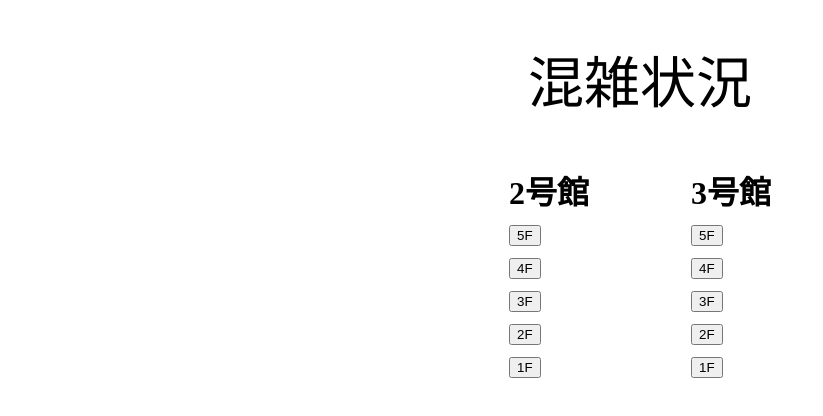
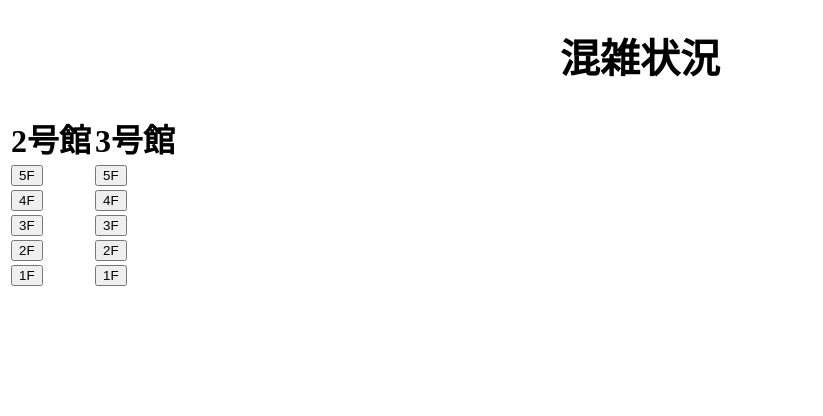
Before and after one commit to white160114/crds_front_mobile, a Next.js app: page / in a window 1280 px wide. Shown: the top 416 px of the page, without its empty margins (0-823 px from the left). Built offline with nearby package versions, Linux system fonts and the light colour scheme; no server answers; the database is empty.

Commit message:
sassとreact-responsiveのインストール

```diff
--- a/package.json
+++ b/package.json
@@ -14,6 +14,8 @@
     "next": "14.0.4",
     "react": "^18",
     "react-dom": "^18",
+    "react-responsive": "^9.0.2",
+    "sass": "^1.70.0",
     "styled-components": "^6.1.8"
   },
   "devDependencies": {
--- a/src/pages/detail.tsx
+++ b/src/pages/detail.tsx
@@ -20,7 +20,7 @@ const Detail = () => {
           <span>{floor}</span>
         </div>
         <div className="image-container">
-          <Image src="/images/crds_person.jpg" alt="Floor Image" width={600} height={400} />
+          <Image src="/images/crds_person.jpg" alt="Floor Image" width={550} height={450} />
         </div>
         <p>かなり混雑しています。</p>
         <footer>
@@ -34,6 +34,7 @@ const Detail = () => {
           text-align: center;
         }
         .main_title {
+          text-align: center;
           margin-top: 20px;
         }
         .building-floor {
--- a/src/pages/index.tsx
+++ b/src/pages/index.tsx
@@ -4,6 +4,8 @@ import { useRouter } from 'next/router';
 import Head from 'next/head';
 import { doc, onSnapshot } from 'firebase/firestore';
 import { firestore } from '../styles/firebase';
+import styles from '../styles/Home.module.scss';
+
 
 
 const Home = () => {
@@ -87,8 +89,8 @@ const Home = () => {
       <Head>
         <link rel="stylesheet" href="https://fonts.googleapis.com/css2?family=Inter:wght@400;500&display=swap" />
       </Head>
-      <h1 className='main_title'>混雑状況</h1>
-      <table className='floa-table'>
+      <h1 className={styles.main_title}>混雑状況</h1>
+      <table className={styles.floa_table}>
         <thead>
           <tr className='place-number'>
             {Object.keys(floorsStatus).map((building) => (
--- /dev/null
+++ b/src/styles/Home.module.scss
@@ -0,0 +1,69 @@
+.main_title {
+    text-align: center;
+    font-size: 1.5rem;
+}
+
+.floa-table {
+    display: block; // デフォルトではブロック要素として振る舞う
+
+    thead {
+      display: none; // モバイルではヘッダーを非表示にする
+    }
+
+    tbody {
+      tr {
+        display: block; // 各行をブロック要素として振る舞わせる
+        margin-bottom: 1rem; // 行と行の間にマージンを設ける
+      }
+
+      td {
+        display: block; // 各セルもブロック要素として振る舞わせる
+        text-align: center; // テキストを中央揃えにする
+      }
+    }
+}
+
+.monitor {
+    width: 100%;
+}
+
+// タブレット向けのスタイル
+@media (min-width: 768px) {
+    .main_title {
+      font-size: 2rem; // タブレット用のフォントサイズ
+    }
+
+    .floa-table {
+        display: grid; // グリッドシステムを使用する
+        grid-template-columns: repeat(2, 1fr); // 2列のレイアウト
+        gap: 1rem; // 列と行の間にギャップを設ける
+
+        thead {
+          display: block; // ヘッダーを表示する
+        }
+        tbody {
+            tr {
+              display: contents; // tr要素のデフォルトの振る舞いに戻す
+            }
+
+            td {
+              display: table-cell; // td要素のデフォルトの振る舞いに戻す
+              text-align: left; // テキストを左揃えにする
+            }
+        }
+    }
+}
+
+@media (min-width: 1024px) {
+    .main_title {
+      font-size: 2.5rem; // デスクトップ用のフォントサイズ
+    }
+
+    .floa-table {
+      // 必要に応じてテーブルスタイルを調整
+    }
+
+    .monitor {
+      // デスクトップ用のボタンスタイル
+    }
+}
```
Also changed, not shown: 1 other file (tests, documents, lock files or other folders).
